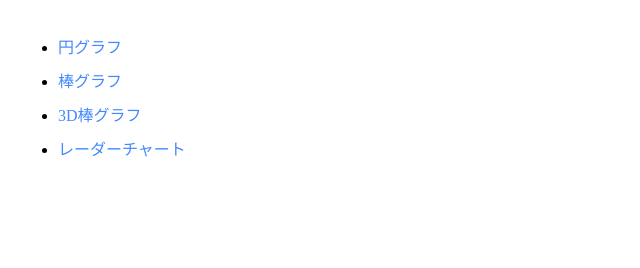
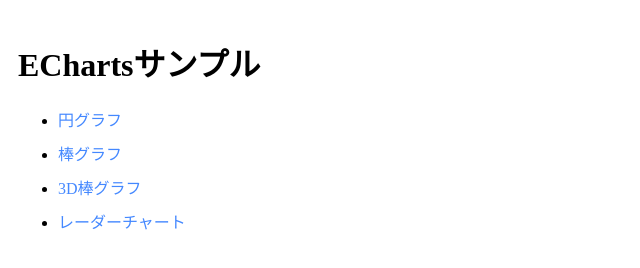
Before and after one commit to moto-pu/potelab-echarts, a plain HTML site: page docs/index.html in a window 1280 px wide. Shown: the whole page, without its empty margins (0-640 px from the left). Drawn offline with Linux system fonts and the light colour scheme.

Commit message:
タイトル調整

```diff
--- a/docs/index.html
+++ b/docs/index.html
@@ -2,7 +2,7 @@
 <html lang="ja">
 <head>
 	<meta charset="UTF-8">
-	<title>Title</title>
+	<title>EChartsサンプル</title>
 	<meta name="viewport" content="width=device-width, initial-scale=1.0, user-scalable=none">
 	<style>
 		body {
@@ -21,6 +21,7 @@
 	</style>
 </head>
 <body>
+<h1>EChartsサンプル</h1>
 <ul>
 	<li><a href="pie.html">円グラフ</a></li>
 	<li><a href="bar.html">棒グラフ</a></li>
```
